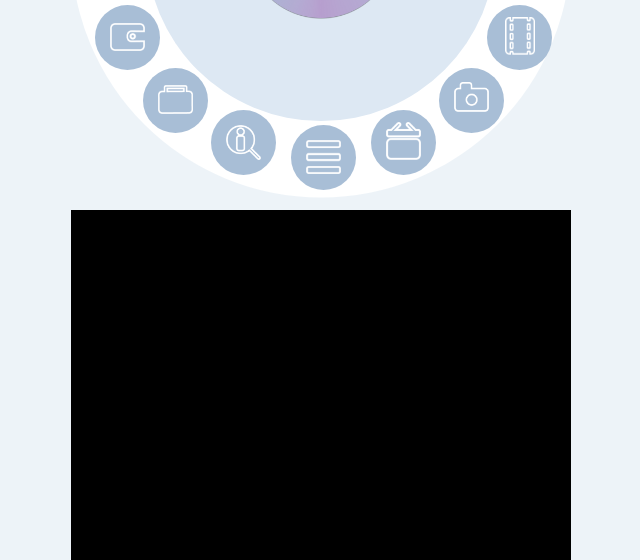
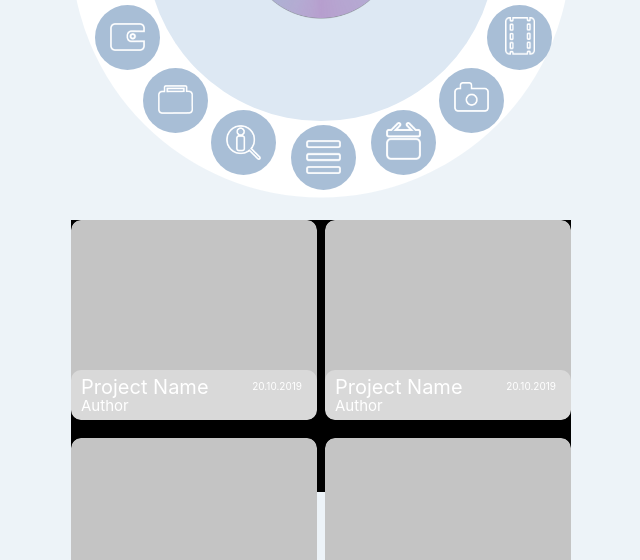
Before and after one commit to wmrsmile2018/Connect, a React app: page / in a window 1280 px wide. Shown: the part 240-800 px from the top of the page, without its empty margins (319-959 px from the left). Built offline with nearby package versions, Linux system fonts and the light colour scheme.

Commit message:
wall_projects step 1

```diff
--- a/src/Connect.css
+++ b/src/Connect.css
@@ -1,15 +1,6 @@
 .root, .App {
   height: 100%;
   width: 100%;
-}
-
-.Wall {
-  position: absolute;
-  background: black;
-  width: 500px;
-  height: calc(100% - 450px);
-  top: 450px;
-  left: calc(50% - 250px);
 }
 
 
--- /dev/null
+++ b/src/main_pages/Users_wall/Wall.css
@@ -0,0 +1,8 @@
+.Wall {
+  position: absolute;
+  background: black;
+  width: 500px;
+  height: calc(100% - 528px);
+  top: 460px;
+  left: calc(50% - 250px);
+}
--- a/src/main_pages/Users_wall/Wall.js
+++ b/src/main_pages/Users_wall/Wall.js
@@ -1,9 +1,11 @@
 import React from 'react'
+import './Wall.css'
+import W_projects from './Wall_Projects/W_projects'
 
 const Wall = () => {
   return (
     <div className="Wall">
-
+      <W_projects />
     </div>
   );
 }
--- /dev/null
+++ b/src/main_pages/Users_wall/Wall_Projects/W_projects.css
@@ -0,0 +1,65 @@
+.W_projects img {
+  width: 246px;
+  height: 200px;
+  border-radius: 10px;
+}
+
+.projects0, .projects1 {
+  position: relative;
+  margin-bottom: 18px;
+  height: 200px;
+  width: 246px;
+}
+
+.projects0 {
+  float: left;
+}
+
+.projects1 {
+  float: right;
+}
+
+.W_projects {
+  overflow: auto;
+}
+
+.footerProject {
+  border-radius: 10px;
+  display: inline;
+  position: absolute;
+  left: 0px;
+  background: rgba(255, 255, 255, 0.35);
+  width: 246px;
+  bottom: 0px;
+  height: 50px;
+}
+
+.wrap_footerProject {
+  position: relative;
+}
+
+.projectName {
+  position: absolute;
+  top: 5px;
+  left: 10px;
+  font-size: 20px;
+}
+
+.author {
+  position: absolute;
+  top: 26px;
+  left: 10px;
+  font-size: 15px;
+}
+
+.date {
+  position: absolute;
+  right: 15px;
+  top: 10px;
+  font-size: 10px
+}
+
+.footerProject p {
+  margin: 0px;
+  color: white;
+}
--- /dev/null
+++ b/src/main_pages/Users_wall/Wall_Projects/W_projects.js
@@ -0,0 +1,40 @@
+import React from 'react';
+import './W_projects.css';
+import placeholder from './../../../images/w_project_placeholder/placeholder_proj.png';
+
+let projects = [
+  {projectsClass: "project1" ,imgClass: "img1"},
+  {projectsClass: "project2" ,imgClass: "img2"},
+  {projectsClass: "project3" ,imgClass: "img3"},
+  {projectsClass: "project1" ,imgClass: "img1"},
+  {projectsClass: "project2" ,imgClass: "img2"},
+  {projectsClass: "project3" ,imgClass: "img3"},
+  {projectsClass: "project1" ,imgClass: "img1"},
+  {projectsClass: "project2" ,imgClass: "img2"},
+  {projectsClass: "project3" ,imgClass: "img3"},
+  {projectsClass: "project4" ,imgClass: "img4"}
+]
+
+let elementsProject = projects.map((project) =>
+  <div className={"projects"  + projects.indexOf(project) % 2 + " " + project.projectsClass}>
+        <img src={placeholder} className={project.imgClass}/>
+        <div className="footerProject">
+          <div className="wrap_footerProject">
+            <p className="projectName"> Project Name </p>
+            <p className="author"> Author </p>
+            <p className="date"> 20.10.2019 </p>
+          </div>
+        </div>
+  </div>
+);
+
+const W_projects = () => {
+  return (
+    <div className="W_projects">
+        {elementsProject}
+    </div>
+  );
+}
+
+
+export default W_projects;
```
Also changed, not shown: src/images/w_project_placeholder/placeholder_proj.png (added), 2 other files.
